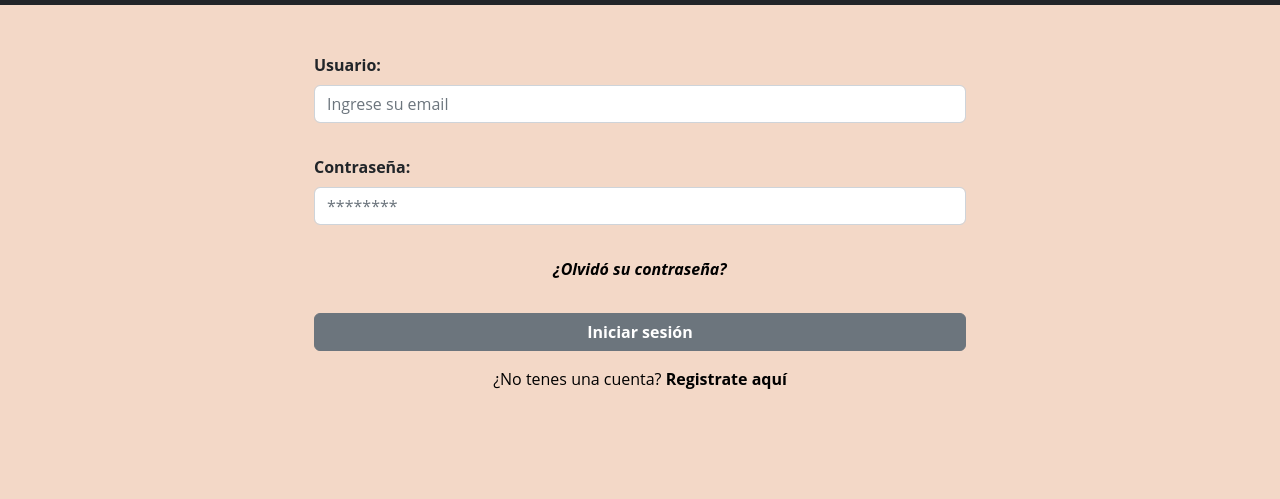
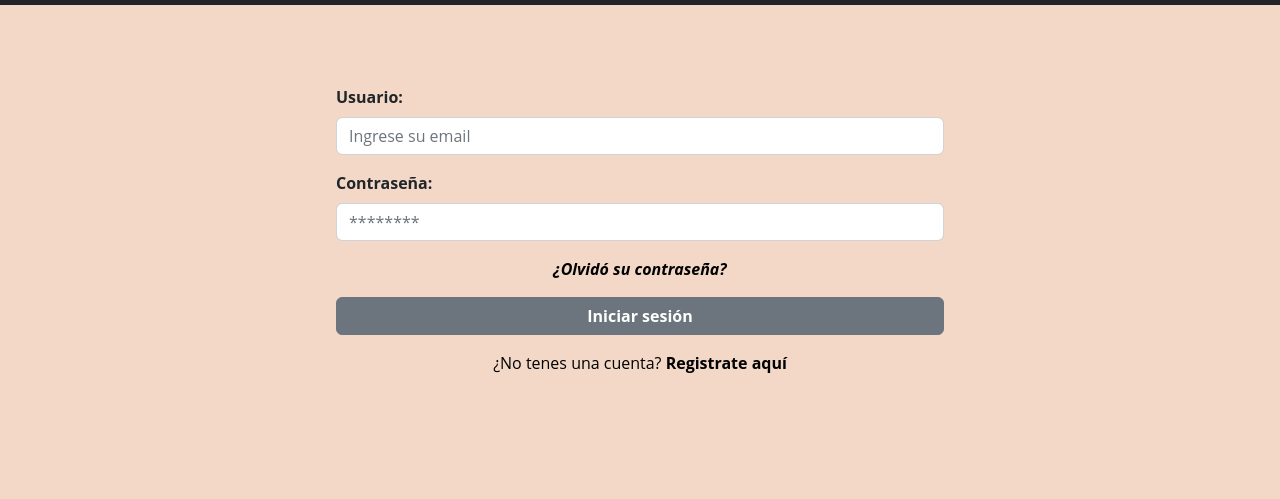
Before and after one commit to gsantolaya/Proyecto2-RollingCode, a plain HTML site: page login.html in a window 1280 px wide. Shown: the part 75-574 px from the top of the page. Drawn offline with nearby package versions, Linux system fonts and the light colour scheme.

```diff
--- a/css/login.css
+++ b/css/login.css
@@ -45,8 +45,9 @@ footer{
     width: 50px;
     height: 50px;
     position: fixed;
-    bottom: 20px;
+    bottom: 170px;
     right: 30px;
+
 }
 @media screen and (max-width: 576px){
     #footer-1{
@@ -65,7 +66,7 @@ footer{
         overflow-x: scroll !important;
       }
 }
-@media screen and (min-width:577px) and (max-width: 991px){
+@media screen and (min-width:577px) and (max-width: 770px){
     #footer-1{
         display: none !important;
     }
--- a/login.html
+++ b/login.html
@@ -73,9 +73,42 @@
         </nav>
     </header>
     <main>
-        <div class="row d-flex justify-content-center">
-            <div class="col-10 col-md-6 mt-5 mx-0 px-0 d-flex align-items-center justify-content-center">
-                <form id="form-login" class="row g-3 needs-validation" novalidate>
+        <div class="d-flex justify-content-center ">
+            <form id="form-login" class="needs-validation col-12 col-md-6 p-3 my-5" novalidate action="">
+                <div class="my-3">
+                    <label for="user-email" class="form-label"><b>Usuario:</b></label>
+                        <input type="email" maxlength="30" minlength="5" class="form-control" id="user-email" aria-describedby="emailHelp"
+                            placeholder="Ingrese su email" required>
+                        <div class="valid-feedback">
+                            Excelente!
+                        </div>
+                        <div class="invalid-feedback" id="invalid-feedback-email">
+                            Ingresa tu usuario.
+                        </div>
+                </div>
+                <div class="my-3">
+                    <label for="user-password" class="form-label"><b>Contraseña:</b></label>
+                    <input type="password" class="form-control" id="user-password" maxlength="30" minlength="5"
+                        placeholder="********" required>
+                    <div class="valid-feedback">
+                        Excelente!
+                    </div>
+                    <div class="invalid-feedback" id="invalid-feedback-password">
+                        Ingresa tu contraseña.
+                    </div>
+                </div>
+                <div class="text-center">
+                    <a class="links" href="./error.html"><b><i>¿Olvidó su contraseña?</i></b></a>
+                </div>
+                <div class="col-12 my-3">
+                    <button type="submit" class="btn btn-secondary w-100"><b>Iniciar sesión</b></button>
+                </div>
+                <div class="text-center">
+                    <a class="links" href="./register.html">¿No tenes una cuenta? <b>Registrate aquí</b></a>
+                </div>
+            </form>
+        </div>
+                <!-- <form id="form-login" class="row needs-validation" novalidate>
                     <div class="mb-3">
                         <label for="user-email" class="form-label"><b>Usuario:</b></label>
                         <input type="email" maxlength="30" minlength="5" class="form-control" id="user-email" aria-describedby="emailHelp"
@@ -98,18 +131,16 @@
                             Ingresa tu contraseña.
                         </div>
                     </div>
-                    <div class="text-center my-3">
+                    <div class="text-center m-3">
                         <a class="links" href="./error.html"><b><i>¿Olvidó su contraseña?</i></b></a>
                     </div>
-                    <div class="d-flex flex-column justify-content-center">
-                        <button type="submit" class="btn btn-secondary"><b>Iniciar sesión</b></button>
+                    <div class="d-flex flex-column gap-3 justify-content-center">
+
                     </div>
                     <div class="mt-3 d-flex justify-content-center">
                         <a class="links" href="./register.html">¿No tenes una cuenta? <b>Registrate aquí</b></a>
                     </div>
-                </form>
-            </div>
-        </div>
+                </form> -->
     </main>
     <div>
         <a href="https://api.whatsapp.com/send?phone=543815792863" target="_blank"><img src="./icons/icono-whatsapp.png"
```
